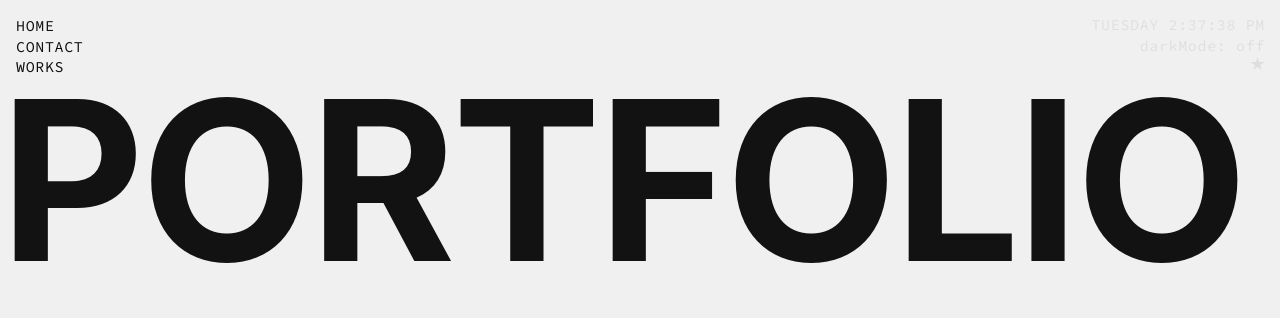
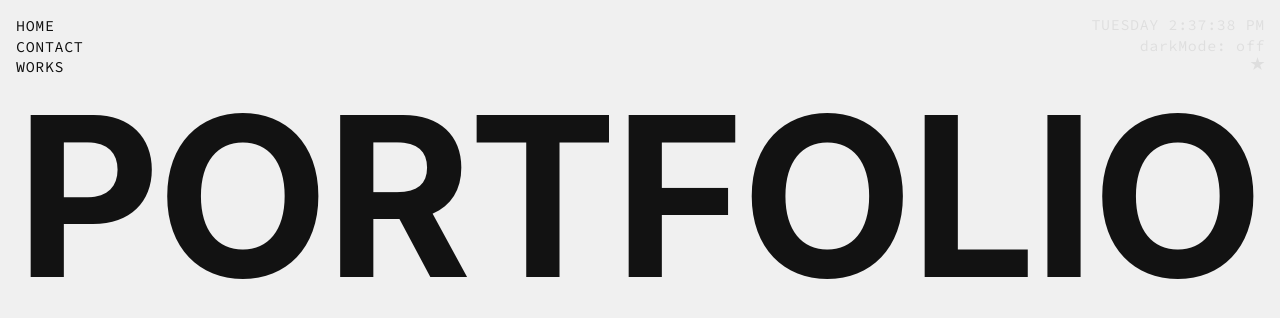
Before and after one commit to feliciawillnas/myportfolio, a React (Vite) app: page / in a window 1280 px wide. Shown: the top 318 px of the page. Built offline with nearby package versions, Linux system fonts and the light colour scheme; a web font is replaced by a local one.

Commit message:
clean up home

```diff
--- a/src/pages/Home.jsx
+++ b/src/pages/Home.jsx
@@ -4,76 +4,30 @@ export default function Home() {
   return (
     <>
       <Main>
-        <InnerBox>
-          <Title>Portfolio</Title>
-          <Titles>{/* <h4>Something</h4> */}</Titles>
-        </InnerBox>
+        <Title>Portfolio</Title>
       </Main>
     </>
   );
 }
 
+const Main = styled.main`
+  display: flex;
+  justify-content: center;
+  align-items: center;
+  width: 100%;
+  padding: 6rem 1rem 0 1rem;
+`;
+
 const Title = styled.h1`
-  /* width: 100%; */
   width: 100vw;
-  /* font-size: 100vw; */
   font-size: 17.4vmax;
   color: ${({ theme }) => theme.text};
   letter-spacing: -0.2rem;
   text-transform: uppercase;
-  /* font-family: Arial, Helvetica, sans-serif; */
   font-family: inter, sans-serif;
-
   line-height: 0.9;
 
   @media (max-width: 768px) {
     font-size: 20px;
   }
 `;
-
-const Main = styled.main`
-  display: flex;
-  justify-content: center;
-  align-items: center;
-  width: 100%;
-  /* height: 100vh; */
-  padding: 5rem 1rem 0 1rem;
-  background-color: ${({ theme }) => theme.primary};
-
-  /* h1 {
-    font-size: 10vmax;
-    font-family: Arial, Helvetica, sans-serif;
-  } */
-`;
-
-const InnerBox = styled.div`
-  width: 100vw;
-  height: 80vh;
-  border-radius: 1px;
-  background-color: ${({ theme }) => theme.primary};
-`;
-
-const Grid = styled.div`
-  display: grid;
-  grid-template-columns: 1fr 1fr;
-  grid-auto-columns: 1fr;
-  color: white;
-`;
-
-const Titles = styled.div`
-  display: flex;
-  flex-direction: column;
-  /* gap: 0.5rem; */
-  text-transform: uppercase;
-
-  h2 {
-    font-size: 5rem;
-  }
-`;
-
-const Information = styled.div`
-  display: flex;
-  flex-direction: column;
-  /* gap: 0.5rem; */
-  text-transform: uppercase;
-`;
```
